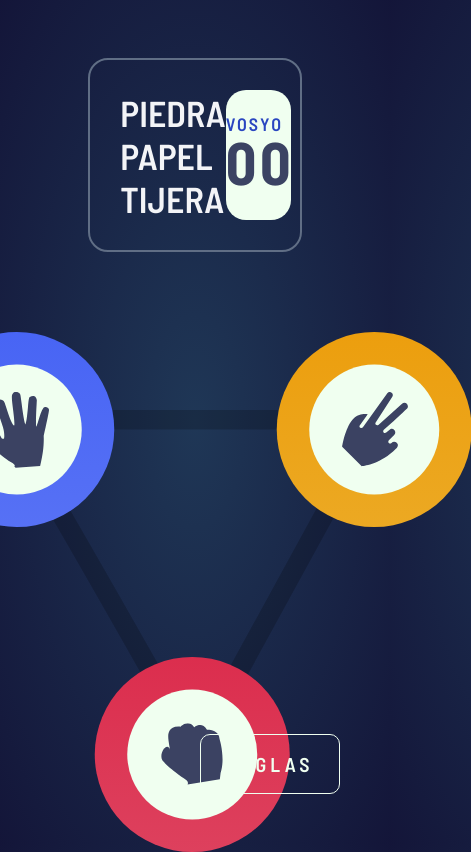
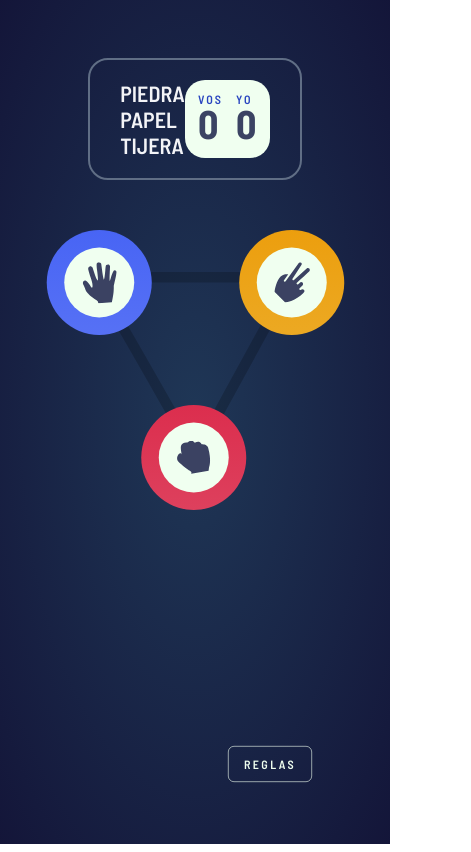
Before and after one commit to telemaca/DOM-Piedra-papel-o-tijera, a plain HTML site: page index.html in a window 390 px wide. Shown: the whole page, 471 px wide, since content can reach past the window. Drawn offline with Linux system fonts and the light colour scheme.

Commit message:
Agrego responsive de pantalla inicial

```diff
--- a/styles.css
+++ b/styles.css
@@ -264,3 +264,36 @@ p {
 .rules-container > div > img {
     cursor: pointer;
 }
+
+@media(max-width: 900px) {
+    .title-score-container{
+        height: auto;
+    }
+
+    .title {
+        font-size: 22px;
+    }
+
+    .score-container{
+        height: 78px;
+        width: 90px;
+    }
+
+    .score-owner{
+        font-size: 12px;
+    }
+
+    .score{
+        font-size: 40px;
+        margin-top: -7px;
+    }
+
+    .options-container{
+        transform: scale(.7);
+        margin-top: 50px;
+    }
+
+    .rules-btn{
+        transform: scale(.6);
+    }
+}
```
Also changed, not shown: index.html (line endings or trailing spaces).
